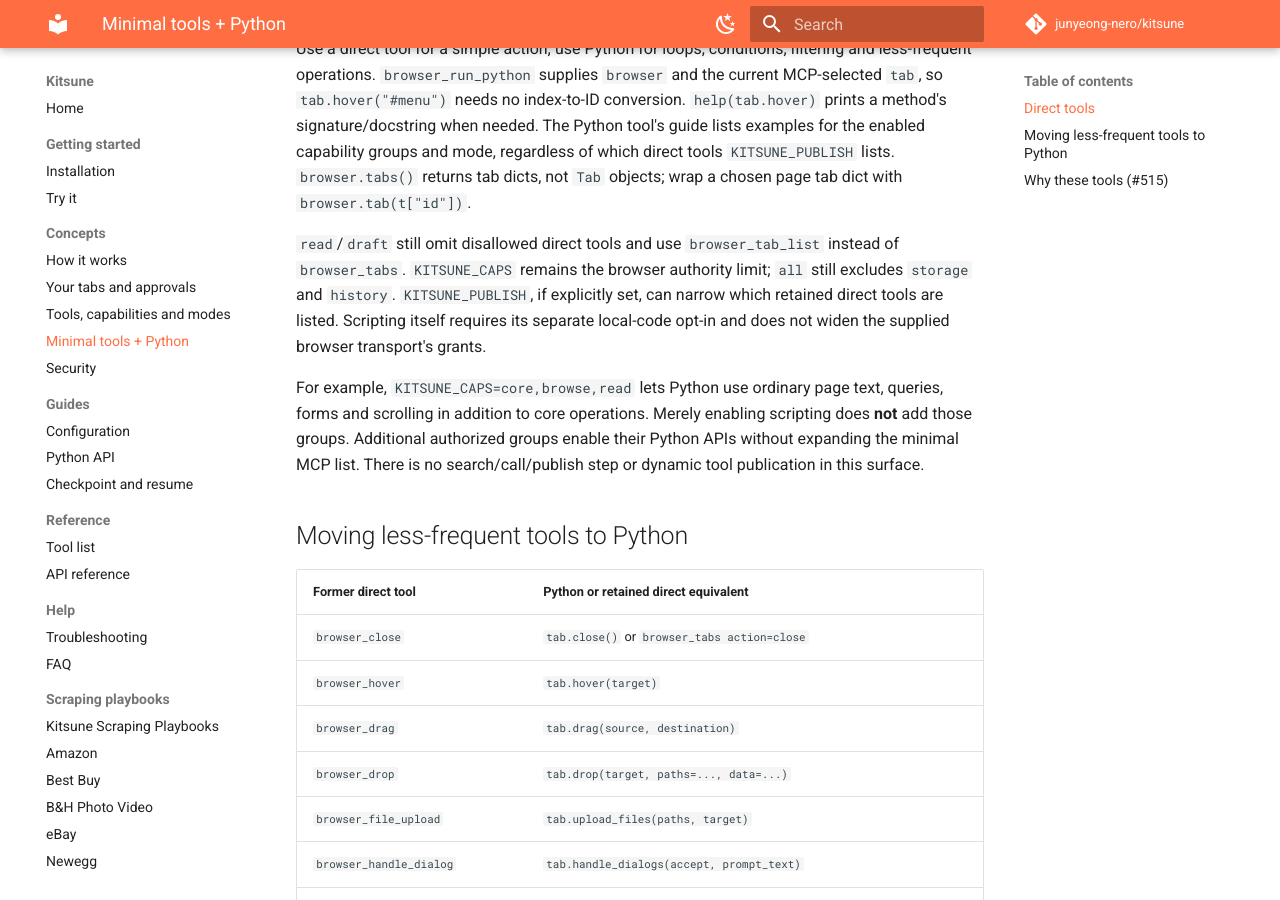
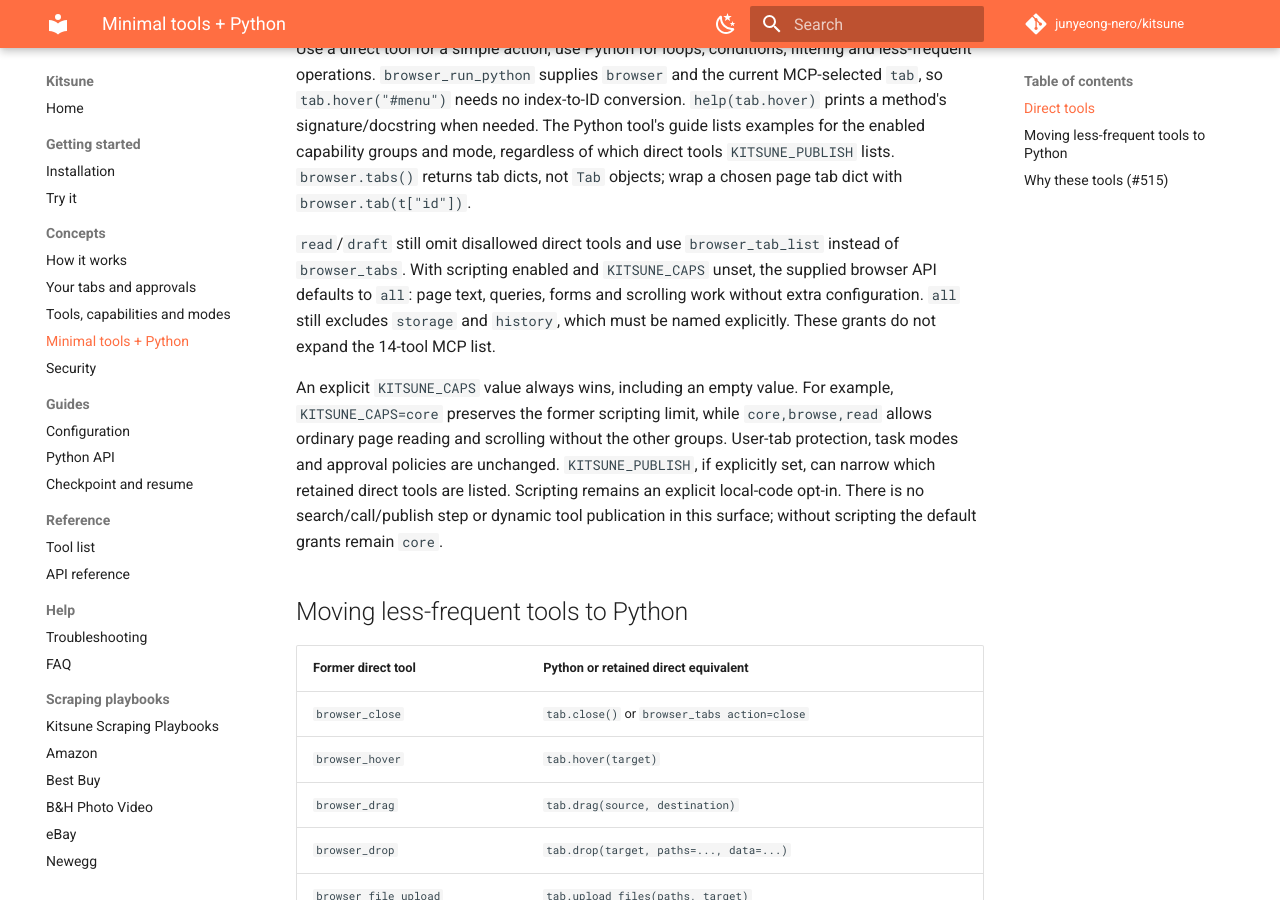
Before and after one commit to junyeong-nero/kitsune, an MkDocs documentation site: the page built from docs/minimal-tools.md, in a window 1280 px wide and 900 px high, scrolled down 588 px. Built offline with MkDocs 1.6.1 and Material for MkDocs 9.7.7, drawn with Linux system fonts in a browser that asks for light colours; comment, search, counter and statistics services are not loaded; some of the changed text lies outside the part shown.

Commit message:
feat(scripting): default browser capabilities to all when unset

```diff
--- a/docs/minimal-tools.md
+++ b/docs/minimal-tools.md
@@ -27,16 +27,18 @@ of which direct tools `KITSUNE_PUBLISH` lists. `browser.tabs()` returns tab dict
 not `Tab` objects; wrap a chosen page tab dict with `browser.tab(t["id"])`.
 
 `read`/`draft` still omit disallowed direct tools and use `browser_tab_list` instead
-of `browser_tabs`. `KITSUNE_CAPS` remains the browser authority limit; `all` still
-excludes `storage` and `history`. `KITSUNE_PUBLISH`, if explicitly set, can narrow
-which retained direct tools are listed. Scripting itself requires its separate
-local-code opt-in and does not widen the supplied browser transport's grants.
+of `browser_tabs`. With scripting enabled and `KITSUNE_CAPS` unset, the supplied
+browser API defaults to `all`: page text, queries, forms and scrolling work without
+extra configuration. `all` still excludes `storage` and `history`, which must be
+named explicitly. These grants do not expand the 14-tool MCP list.
 
-For example, `KITSUNE_CAPS=core,browse,read` lets Python use ordinary page text,
-queries, forms and scrolling in addition to core operations. Merely enabling
-scripting does **not** add those groups. Additional authorized groups enable their
-Python APIs without expanding the minimal MCP list. There is no search/call/publish
-step or dynamic tool publication in this surface.
+An explicit `KITSUNE_CAPS` value always wins, including an empty value. For example,
+`KITSUNE_CAPS=core` preserves the former scripting limit, while `core,browse,read`
+allows ordinary page reading and scrolling without the other groups. User-tab
+protection, task modes and approval policies are unchanged. `KITSUNE_PUBLISH`, if
+explicitly set, can narrow which retained direct tools are listed. Scripting remains
+an explicit local-code opt-in. There is no search/call/publish step or dynamic tool
+publication in this surface; without scripting the default grants remain `core`.
 
 ## Moving less-frequent tools to Python
 
@@ -113,7 +115,7 @@ The suite-log SHA-256 is
 The existing `kitsune_benchmark.tool_usage.calls_from_events` collector was reused
 for deduplicating calls; counts agree with the existing per-tool report.
 
-Actual `tools/list` size in `act` mode with `core` enabled (compact JSON characters,
+Actual `tools/list` size in `act` mode with explicit `KITSUNE_CAPS=core` (compact JSON characters,
 including the Python tool's short API guide):
 
 | Surface | Tools | Definitions | Server instructions | Combined |
```
Also changed, not shown: docs/configuration.md (+1 -1 lines), docs/python-api.md (+5 -3 lines), docs/tools.md (+4 -2 lines), 3 other files.
